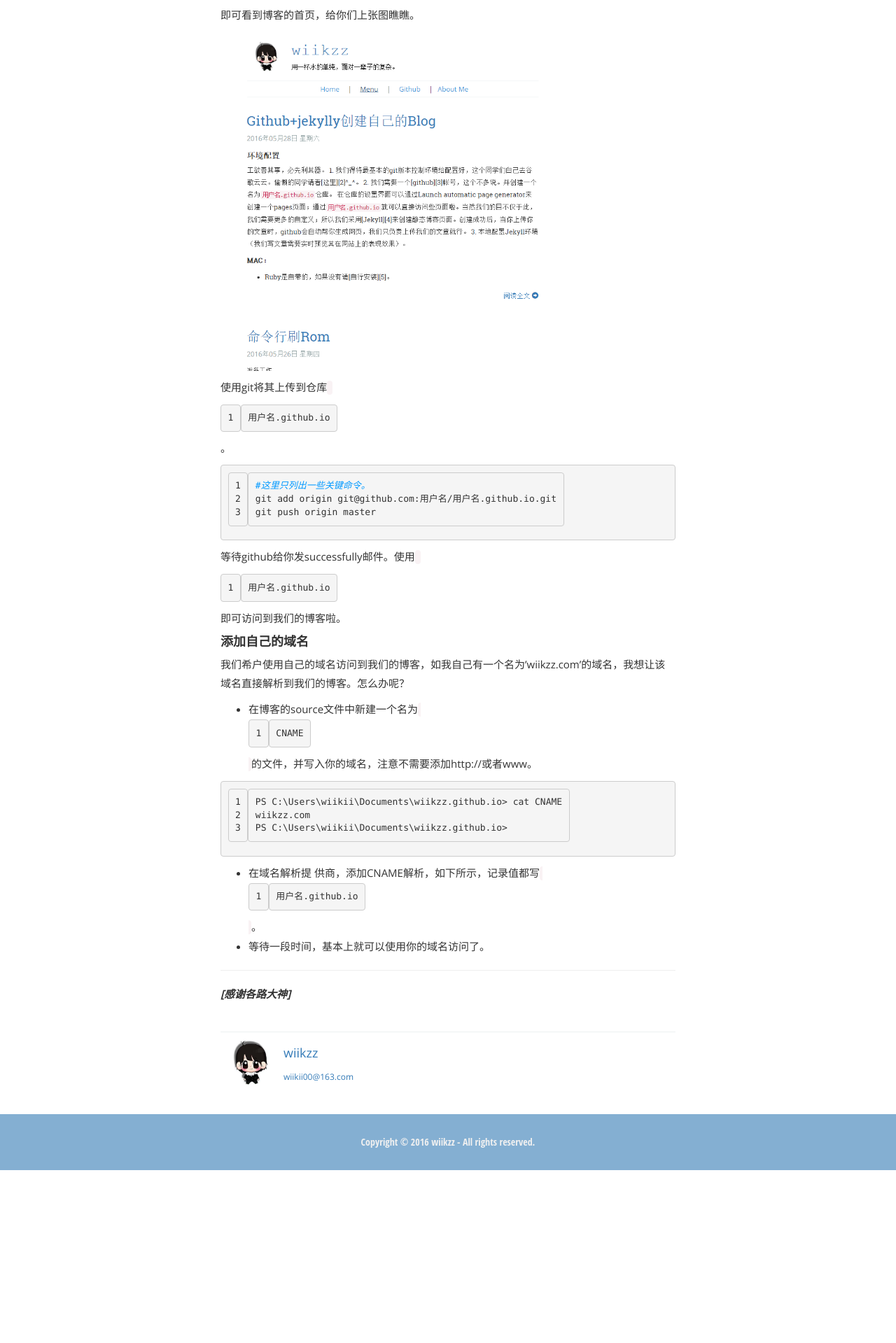
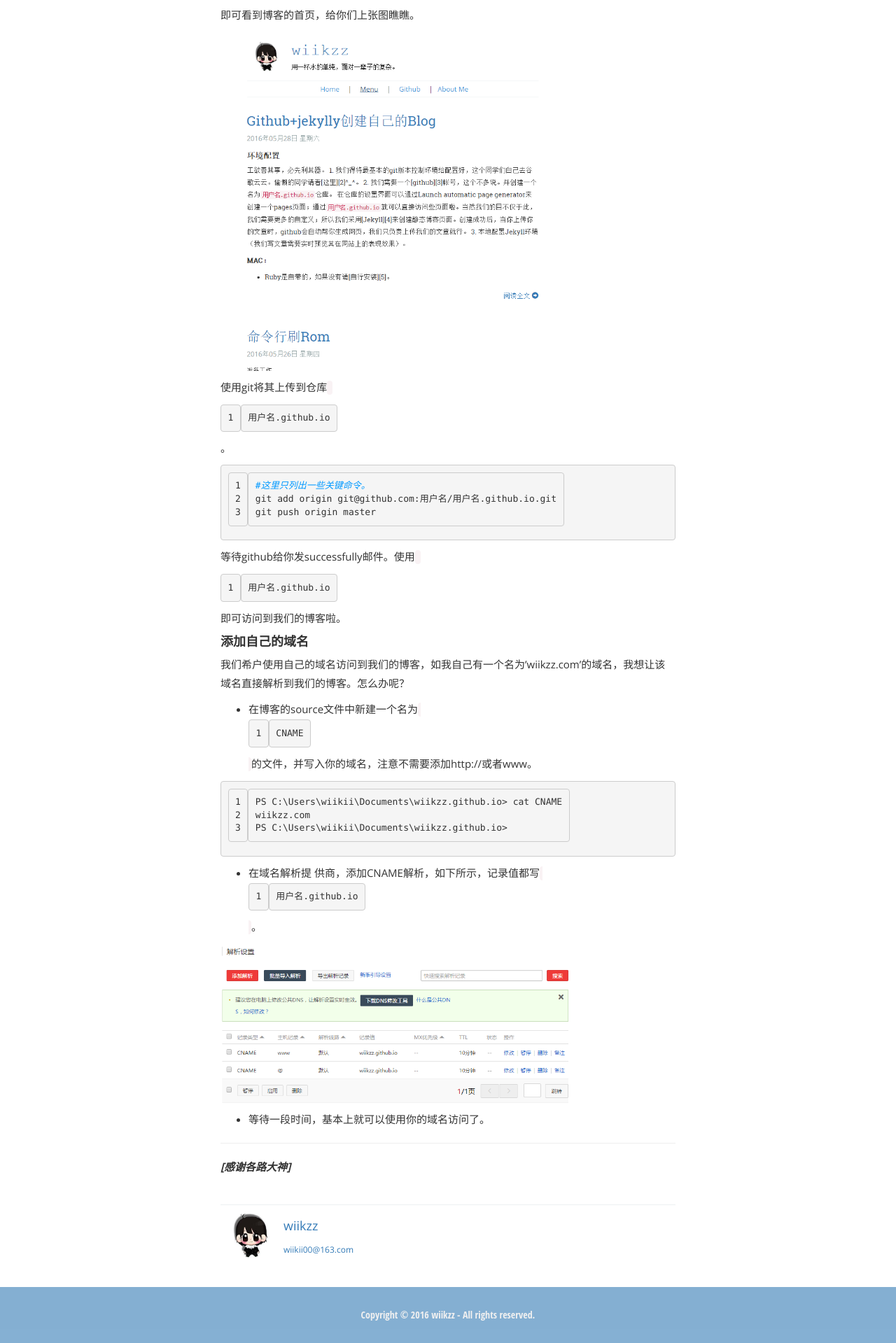
Before and after one commit to wiikzz/wiikzz.github.io, a Jekyll site: the page built from _posts/2016-05-28-github-jekyll-create-blog.md, in a window 1280 px wide. Shown: the part 3690-5609 px from the top of the page at 70% size. Built offline with Jekyll 4.4.1, drawn with Linux system fonts in a browser that asks for light colours; before the commit the page ends 5362 px from its top, so only the background shows below that.

Commit message:
modify articles

````diff
--- a/_posts/2016-05-28-github-jekyll-create-blog.md
+++ b/_posts/2016-05-28-github-jekyll-create-blog.md
@@ -165,6 +165,9 @@
 ```
 
  -  在域名解析提 供商，添加CNAME解析，如下所示，记录值都写`用户名.github.io`。
+
+<img src="/assets/img/github_jekyll_create_blog_jiexi.png" width="500px" />
+
  -  等待一段时间，基本上就可以使用你的域名访问了。
 
 
````
Also changed, not shown: assets/img/github_jekyll_create_blog_jiexi.png (added).
